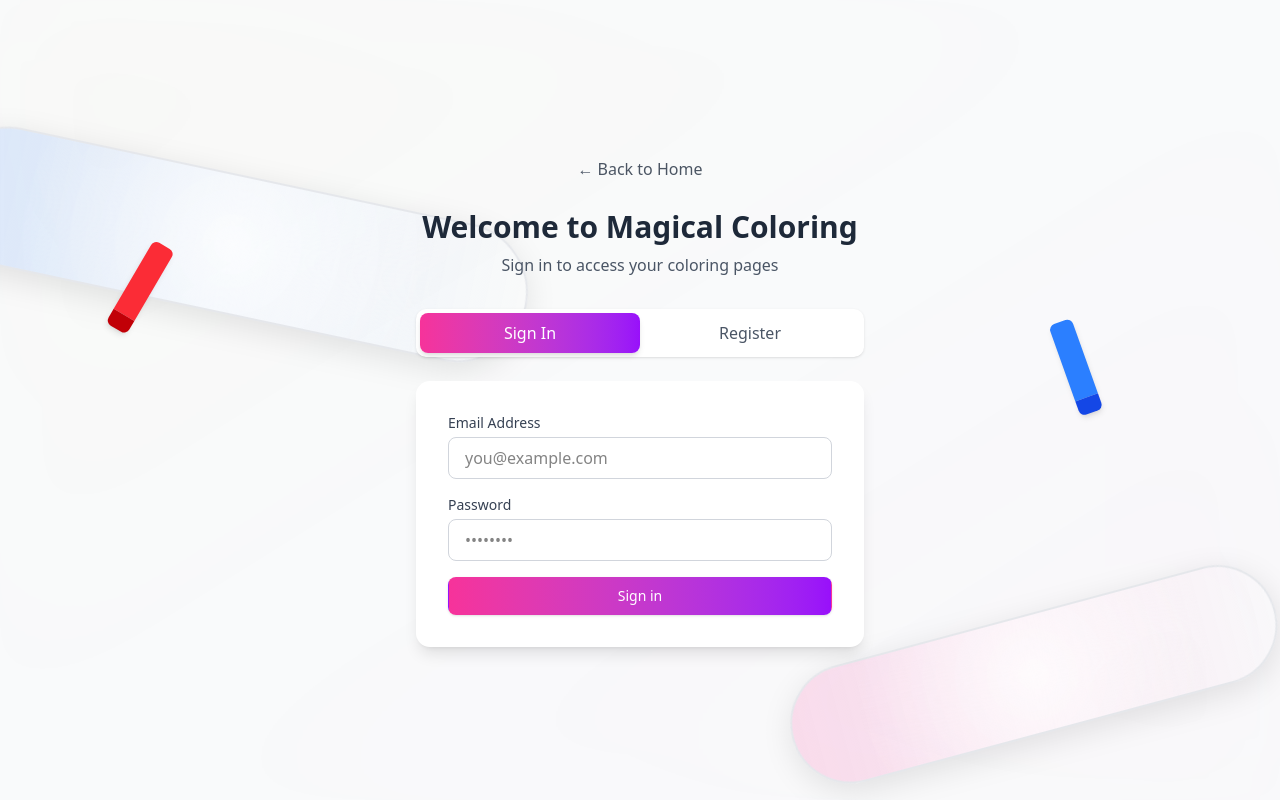
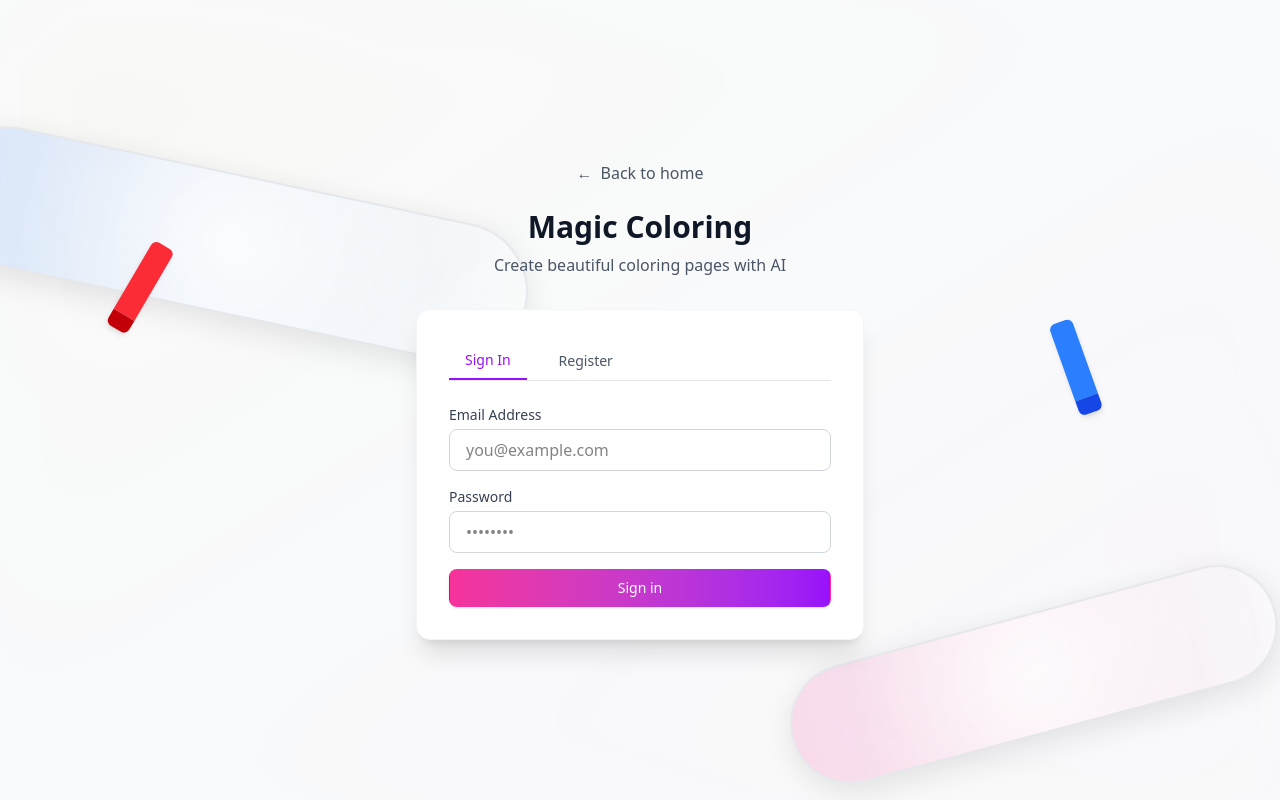
Before and after one commit to samizak/ColorsAI, a Next.js app: page /auth in a window 1280 px wide. Built offline with nearby package versions, Linux system fonts and the light colour scheme; no server answers.

Commit message:
refactor(auth): improve sign-in form and auth page UI and logic
- Add null checks for `searchParams` in sign-in form to prevent potential runtime errors
- Restructure auth page to use `Suspense` for better loading handling
- Update UI styles for better visual consistency and user experience

```diff
--- a/app/auth/page.tsx
+++ b/app/auth/page.tsx
@@ -1,6 +1,6 @@
 "use client";
 
-import { useState, useRef, useEffect } from "react";
+import { useState, useRef, useEffect, Suspense } from "react";
 import { cn } from "@/lib/utils";
 import { Poppins } from "next/font/google";
 import Link from "next/link";
@@ -16,7 +16,8 @@ const poppins = Poppins({
   variable: "--font-poppins",
 });
 
-export default function AuthPage() {
+// Create a client component that uses useSearchParams
+function AuthContent() {
   const [activeTab, setActiveTab] = useState<"signin" | "register">("signin");
   const backLinkRef = useRef<HTMLAnchorElement>(null);
   const arrowRef = useRef<HTMLSpanElement>(null);
@@ -101,49 +102,50 @@ export default function AuthPage() {
             <Link
               ref={backLinkRef}
               href="/"
-              className="inline-flex items-center mb-6 text-gray-600 px-3 py-1 rounded-md"
+              className="inline-flex items-center text-gray-600 hover:text-purple-600 transition-colors"
             >
-              <span ref={arrowRef} className="mr-1">←</span>
-              <span ref={textRef}>Back to Home</span>
+              <span ref={arrowRef} className="mr-2">
+                ←
+              </span>
+              <span ref={textRef}>Back to home</span>
             </Link>
-            <h1 className="text-3xl font-bold text-gray-800 mb-2">
-              Welcome to Magical Coloring
+            <div className="mt-6">
+              <h1 className="text-3xl font-bold text-gray-900">
+                Magic Coloring
               </h1>
-            <p className="text-gray-600">
-              {activeTab === "signin"
-                ? "Sign in to access your coloring pages"
-                : "Create an account to start your coloring journey"}
+              <p className="text-gray-600 mt-2">
+                Create beautiful coloring pages with AI
               </p>
             </div>
+          </div>
 
+          {/* Auth card */}
+          <div className="bg-white rounded-xl shadow-xl p-8 border border-gray-100">
             {/* Tabs */}
-          <div className="flex mb-6 bg-white rounded-lg p-1 shadow-sm">
+            <div className="flex border-b border-gray-200 mb-6">
               <button
                 onClick={() => setActiveTab("signin")}
-              className={cn(
-                "flex-1 py-2 text-center rounded-md transition-all cursor-pointer",
+                className={`px-4 py-2 font-medium text-sm mr-4 ${
                   activeTab === "signin"
-                  ? "bg-gradient-to-r from-pink-500 to-purple-600 text-white font-medium shadow-md"
-                  : "text-gray-600 hover:text-gray-800"
-              )}
+                    ? "text-purple-600 border-b-2 border-purple-600"
+                    : "text-gray-600 hover:text-gray-900"
+                }`}
               >
                 Sign In
               </button>
               <button
                 onClick={() => setActiveTab("register")}
-              className={cn(
-                "flex-1 py-2 text-center rounded-md transition-all cursor-pointer",
+                className={`px-4 py-2 font-medium text-sm ${
                   activeTab === "register"
-                  ? "bg-gradient-to-r from-pink-500 to-purple-600 text-white font-medium shadow-md cursor-po"
-                  : "text-gray-600 hover:text-gray-800"
-              )}
+                    ? "text-purple-600 border-b-2 border-purple-600"
+                    : "text-gray-600 hover:text-gray-900"
+                }`}
               >
                 Register
               </button>
             </div>
 
-          {/* Form container */}
-          <div className="bg-white rounded-xl shadow-lg p-6 md:p-8">
+            {/* Form */}
             {activeTab === "signin" ? <SignInForm /> : <RegisterForm />}
           </div>
         </div>
@@ -151,3 +153,12 @@ export default function AuthPage() {
     </div>
   );
 }
+
+// Main page component with Suspense boundary
+export default function AuthPage() {
+  return (
+    <Suspense fallback={<div className="min-h-screen flex items-center justify-center">Loading...</div>}>
+      <AuthContent />
+    </Suspense>
+  );
+}
--- a/components/auth/sign-in-form.tsx
+++ b/components/auth/sign-in-form.tsx
@@ -22,7 +22,7 @@ export function SignInForm() {
 
   // Handle redirection when session is available
   useEffect(() => {
-    if (session) {
+    if (session && searchParams) {
       const redirectedFrom = searchParams.get("redirectedFrom") || "/dashboard";
       router.replace(redirectedFrom);
     }
@@ -50,7 +50,7 @@ export function SignInForm() {
       }
 
       // Get the redirectedFrom parameter from the URL
-      const redirectedFrom = searchParams.get("redirectedFrom") || "/dashboard";
+      const redirectedFrom = searchParams?.get("redirectedFrom") || "/dashboard";
 
       // Force a hard refresh to ensure the session is properly set
       window.location.href = redirectedFrom;
```
Lines whose indentation alone changed are shown as unchanged.
